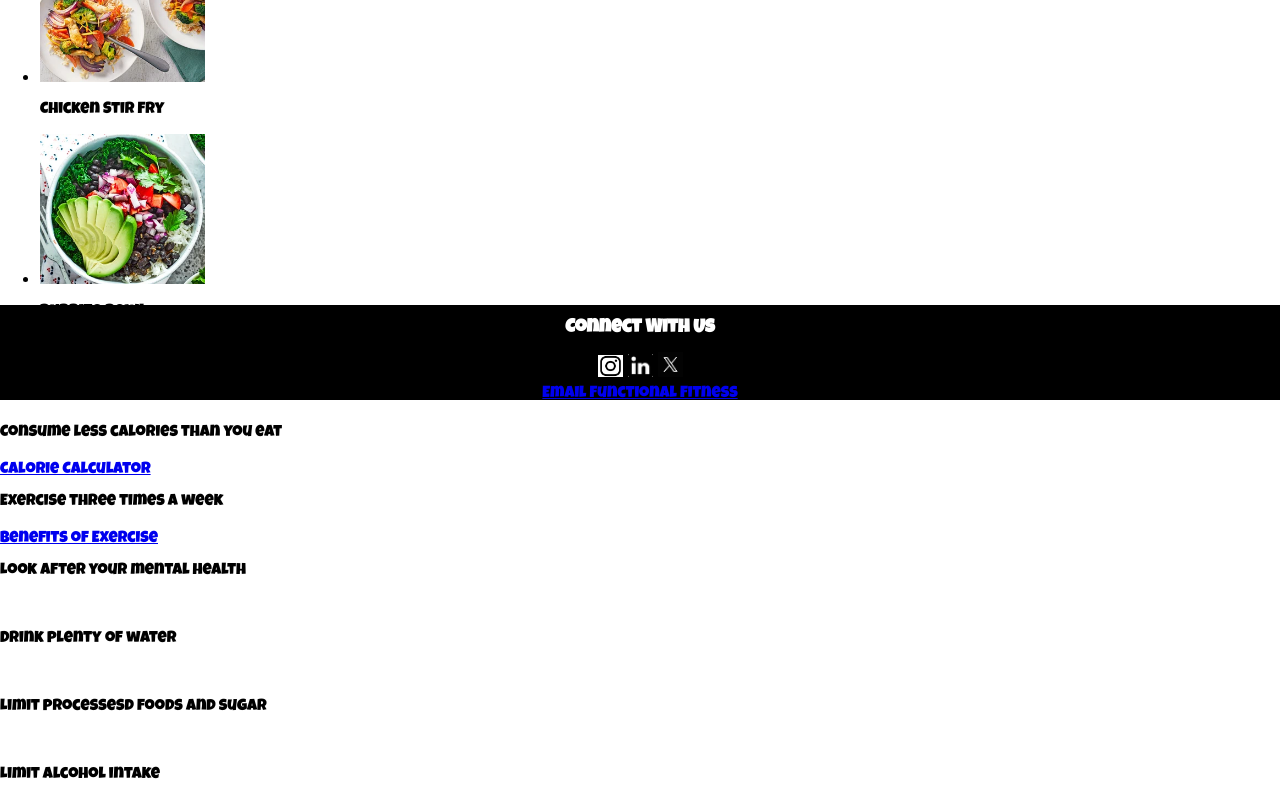
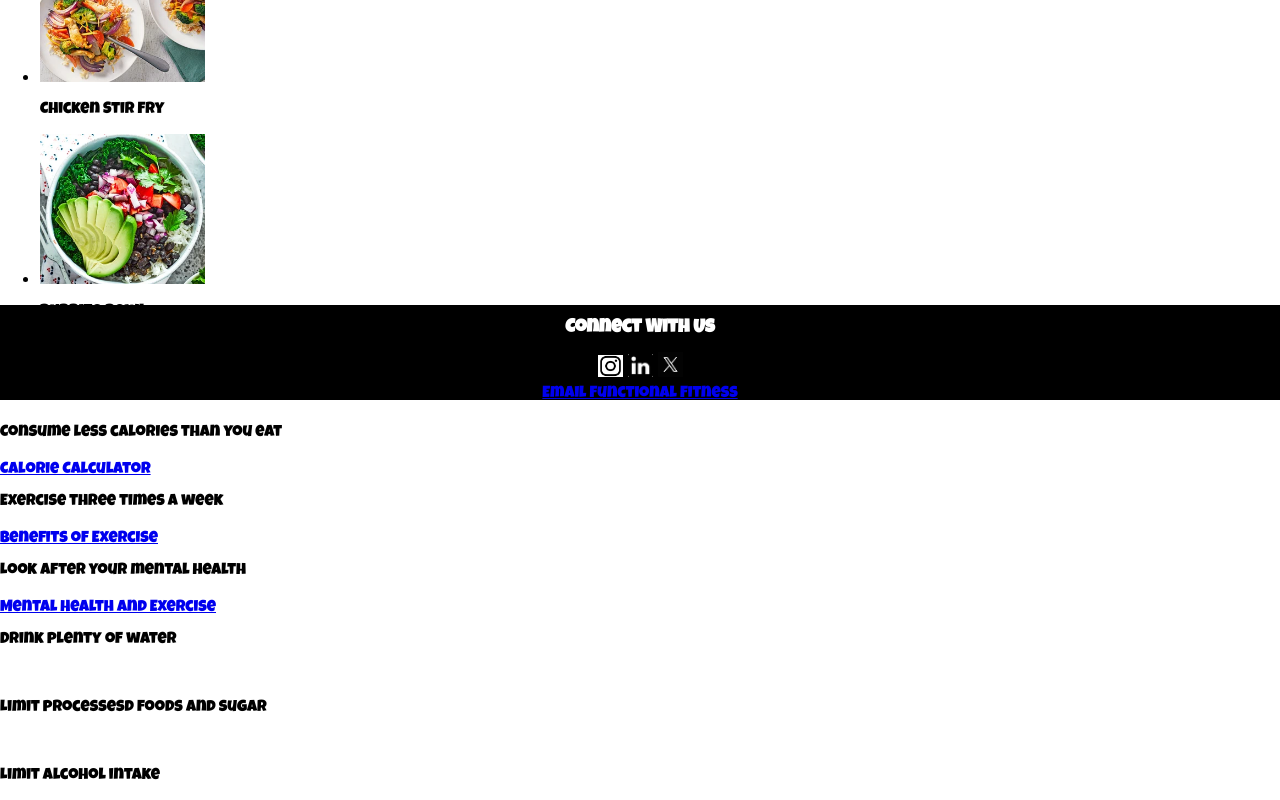
Before and after one commit to deepthinker-88/Fitness-Website, a React (Create React App) app: page /healthy-living in a window 1280 px wide. Shown: the part 400-1200 px from the top of the page. Built offline with nearby package versions, Linux system fonts and the light colour scheme.

Commit message:
Added link to mental health

```diff
--- a/src/components/HealthyLivingPage/HealthyLivingPage.js
+++ b/src/components/HealthyLivingPage/HealthyLivingPage.js
@@ -44,6 +44,7 @@ export default function HealthyLivingPage({ title }) {
         <a className="font" href="https://www.healthline.com/nutrition/10-benefits-of-exercise">Benefits of Exercise</a>
         <br></br>
         <p className="font">Look after your mental health</p>
+        <a className="font" href= "https://www.mentalhealth.org.uk/explore-mental-health/a-z-topics/physical-activity-and-mental-health">Mental Health and Exercise</a>
         <br></br>
         <p className="font">Drink plenty of water</p>
         <br></br>
```
